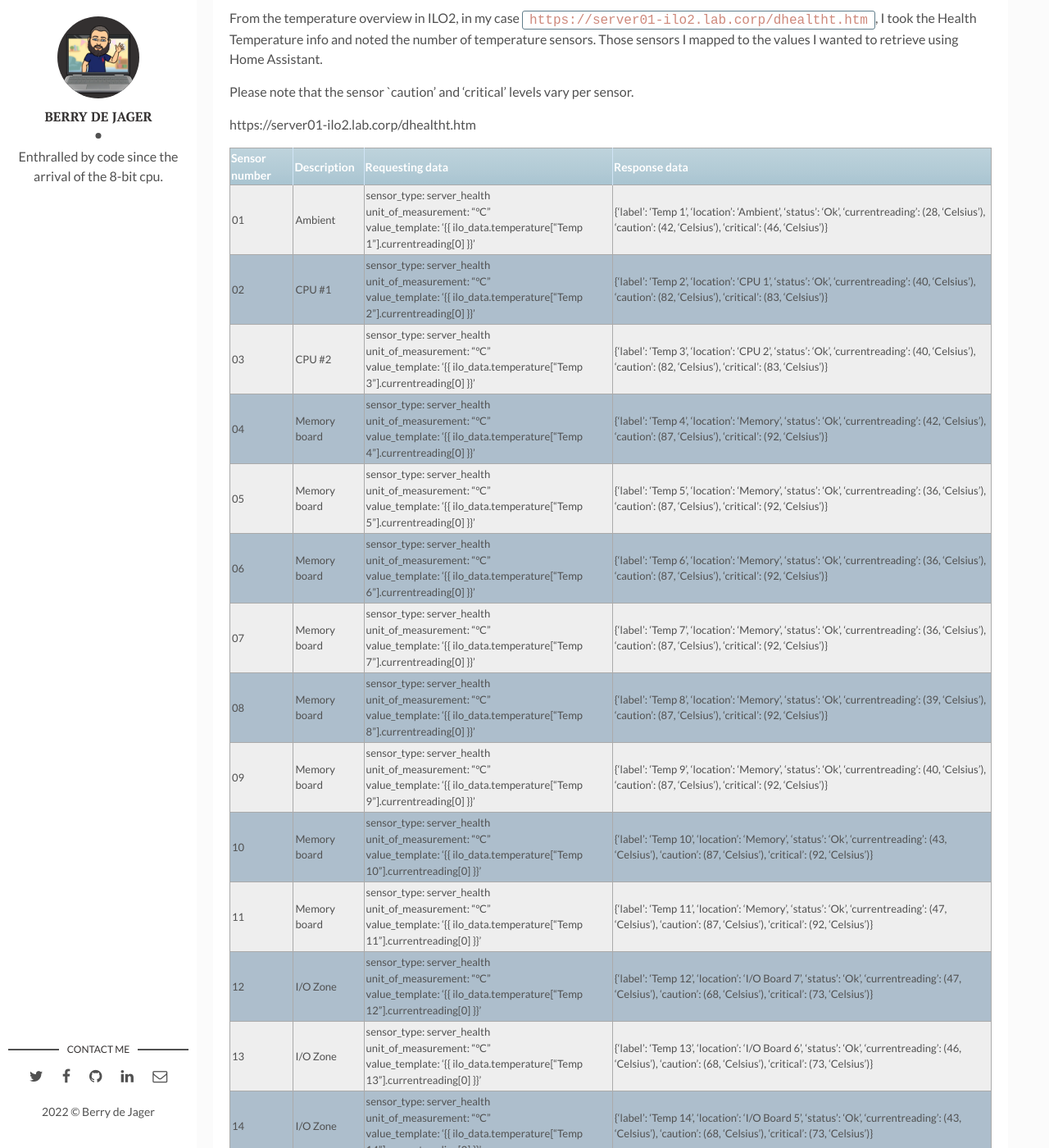
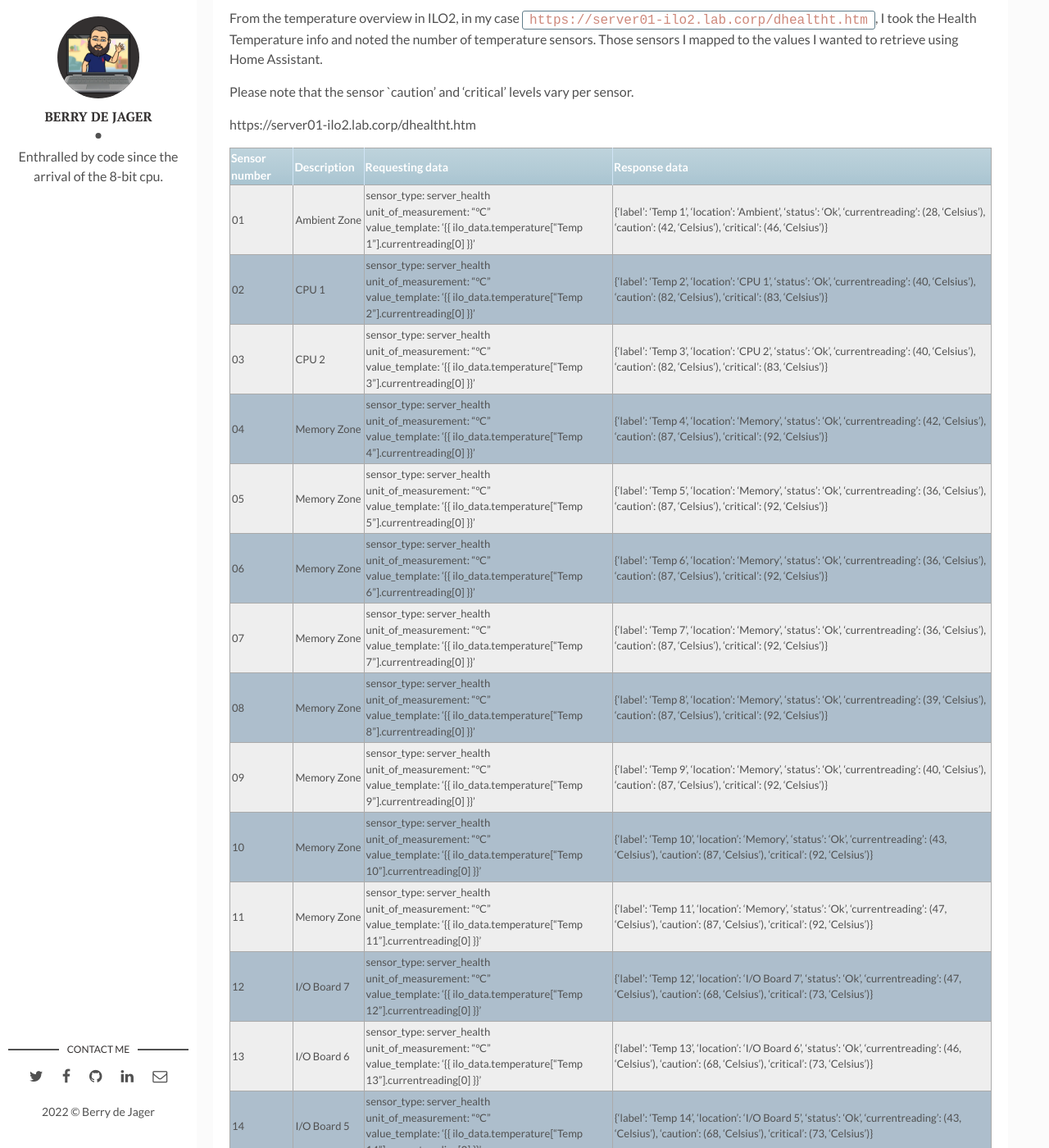
Before and after one commit to berrydejager/code, a Jekyll site: the page built from _posts/2022-04-26-Home-Assistant-iLO2.markdown, in a window 1280 px wide and 1400 px high, scrolled down 5750 px. Shown: the whole window at 82% size. Built offline with Jekyll 4.4.1, drawn with Linux system fonts in a browser that asks for light colours; some of the changed text lies outside the part shown.

Commit message:
Update 2022-04-26-Home-Assistant-iLO2.markdown

```diff
--- a/_posts/2022-04-26-Home-Assistant-iLO2.markdown
+++ b/_posts/2022-04-26-Home-Assistant-iLO2.markdown
@@ -241,30 +241,30 @@ https://server01-ilo2.lab.corp/dhealtht.htm
 {% raw %}
 | Sensor number | Description | Requesting data | Response data |
 | --- | --- | --- | --- |
-| 01 | Ambient | sensor_type: server_health<br />unit_of_measurement: "°C"<br />value_template: '{{ ilo_data.temperature["Temp 1"].currentreading[0] }}' | {'label': 'Temp 1', 'location': 'Ambient', 'status': 'Ok', 'currentreading': (28, 'Celsius'), 'caution': (42, 'Celsius'), 'critical': (46, 'Celsius')} |
-| 02 | CPU #1 | sensor_type: server_health<br />unit_of_measurement: "°C"<br />value_template: '{{ ilo_data.temperature["Temp 2"].currentreading[0] }}' | {'label': 'Temp 2', 'location': 'CPU 1', 'status': 'Ok', 'currentreading': (40, 'Celsius'), 'caution': (82, 'Celsius'), 'critical': (83, 'Celsius')} |
-| 03 | CPU #2 |sensor_type: server_health<br />unit_of_measurement: "°C"<br />value_template: '{{ ilo_data.temperature["Temp 3"].currentreading[0] }}' | {'label': 'Temp 3', 'location': 'CPU 2', 'status': 'Ok', 'currentreading': (40, 'Celsius'), 'caution': (82, 'Celsius'), 'critical': (83, 'Celsius')} |
-| 04 | Memory board | sensor_type: server_health<br />unit_of_measurement: "°C"<br />value_template: '{{ ilo_data.temperature["Temp 4"].currentreading[0] }}' | {'label': 'Temp 4', 'location': 'Memory', 'status': 'Ok', 'currentreading': (42, 'Celsius'), 'caution': (87, 'Celsius'), 'critical': (92, 'Celsius')} |
-| 05 | Memory board | sensor_type: server_health<br />unit_of_measurement: "°C"<br />value_template: '{{ ilo_data.temperature["Temp 5"].currentreading[0] }}' | {'label': 'Temp 5', 'location': 'Memory', 'status': 'Ok', 'currentreading': (36, 'Celsius'), 'caution': (87, 'Celsius'), 'critical': (92, 'Celsius')} |
-| 06 | Memory board | sensor_type: server_health<br />unit_of_measurement: "°C"<br />value_template: '{{ ilo_data.temperature["Temp 6"].currentreading[0] }}' | {'label': 'Temp 6', 'location': 'Memory', 'status': 'Ok', 'currentreading': (36, 'Celsius'), 'caution': (87, 'Celsius'), 'critical': (92, 'Celsius')} |
-| 07 | Memory board | sensor_type: server_health<br />unit_of_measurement: "°C"<br />value_template: '{{ ilo_data.temperature["Temp 7"].currentreading[0] }}' | {'label': 'Temp 7', 'location': 'Memory', 'status': 'Ok', 'currentreading': (36, 'Celsius'), 'caution': (87, 'Celsius'), 'critical': (92, 'Celsius')} |
-| 08 | Memory board | sensor_type: server_health<br />unit_of_measurement: "°C"<br />value_template: '{{ ilo_data.temperature["Temp 8"].currentreading[0] }}' | {'label': 'Temp 8', 'location': 'Memory', 'status': 'Ok', 'currentreading': (39, 'Celsius'), 'caution': (87, 'Celsius'), 'critical': (92, 'Celsius')} |
-| 09 | Memory board | sensor_type: server_health<br />unit_of_measurement: "°C"<br />value_template: '{{ ilo_data.temperature["Temp 9"].currentreading[0] }}' | {'label': 'Temp 9', 'location': 'Memory', 'status': 'Ok', 'currentreading': (40, 'Celsius'), 'caution': (87, 'Celsius'), 'critical': (92, 'Celsius')} |
-| 10 | Memory board | sensor_type: server_health<br />unit_of_measurement: "°C"<br />value_template: '{{ ilo_data.temperature["Temp 10"].currentreading[0] }}' | {'label': 'Temp 10', 'location': 'Memory', 'status': 'Ok', 'currentreading': (43, 'Celsius'), 'caution': (87, 'Celsius'), 'critical': (92, 'Celsius')} |
-| 11 | Memory board | sensor_type: server_health<br />unit_of_measurement: "°C"<br />value_template: '{{ ilo_data.temperature["Temp 11"].currentreading[0] }}' | {'label': 'Temp 11', 'location': 'Memory', 'status': 'Ok', 'currentreading': (47, 'Celsius'), 'caution': (87, 'Celsius'), 'critical': (92, 'Celsius')} |
-| 12 | I/O Zone | sensor_type: server_health<br />unit_of_measurement: "°C"<br />value_template: '{{ ilo_data.temperature["Temp 12"].currentreading[0] }}' | {'label': 'Temp 12', 'location': 'I/O Board 7', 'status': 'Ok', 'currentreading': (47, 'Celsius'), 'caution': (68, 'Celsius'), 'critical': (73, 'Celsius')} |
-| 13 | I/O Zone | sensor_type: server_health<br />unit_of_measurement: "°C"<br />value_template: '{{ ilo_data.temperature["Temp 13"].currentreading[0] }}' | {'label': 'Temp 13', 'location': 'I/O Board 6', 'status': 'Ok', 'currentreading': (46, 'Celsius'), 'caution': (68, 'Celsius'), 'critical': (73, 'Celsius')} |
-| 14 | I/O Zone | sensor_type: server_health<br />unit_of_measurement: "°C"<br />value_template: '{{ ilo_data.temperature["Temp 14"].currentreading[0] }}' | {'label': 'Temp 14', 'location': 'I/O Board 5', 'status': 'Ok', 'currentreading': (43, 'Celsius'), 'caution': (68, 'Celsius'), 'critical': (73, 'Celsius')} |
-| 15 | I/O Zone | sensor_type: server_health<br />unit_of_measurement: "°C"<br />value_template: '{{ ilo_data.temperature["Temp 15"].currentreading[0] }}' | {'label': 'Temp 15', 'location': 'I/O Board 4', 'status': 'Ok', 'currentreading': (41, 'Celsius'), 'caution': (68, 'Celsius'), 'critical': (73, 'Celsius')} |
-| 16 | I/O Zone | sensor_type: server_health<br />unit_of_measurement: "°C"<br />value_template: '{{ ilo_data.temperature["Temp 16"].currentreading[0] }}' | {'label': 'Temp 16', 'location': 'I/O Board 3', 'status': 'Ok', 'currentreading': (39, 'Celsius'), 'caution': (68, 'Celsius'), 'critical': (73, 'Celsius')} |
-| 17 | I/O Zone | sensor_type: server_health<br />unit_of_measurement: "°C"<br />value_template: '{{ ilo_data.temperature["Temp 17"].currentreading[0] }}' | {'label': 'Temp 17', 'location': 'I/O Board 2', 'status': 'Ok', 'currentreading': (37, 'Celsius'), 'caution': (68, 'Celsius'), 'critical': (73, 'Celsius')} |
-| 18 | I/O Zone | sensor_type: server_health<br />unit_of_measurement: "°C"<br />value_template: '{{ ilo_data.temperature["Temp 18"].currentreading[0] }}' | {'label': 'Temp 18', 'location': 'I/O Board 1', 'status': 'Ok', 'currentreading': (37, 'Celsius'), 'caution': (68, 'Celsius'), 'critical': (73, 'Celsius')} |
-| 19 | Processor Zone | sensor_type: server_health<br />unit_of_measurement: "°C"<br />value_template: '{{ ilo_data.temperature["Temp 19"].currentreading[0] }}' | {'label': 'Temp 19', 'location': 'CPU', 'status': 'Ok', 'currentreading': (35, 'Celsius'), 'caution': (87, 'Celsius'), 'critical': (92, 'Celsius')} |
+| 01 | Ambient Zone | sensor_type: server_health<br />unit_of_measurement: "°C"<br />value_template: '{{ ilo_data.temperature["Temp 1"].currentreading[0] }}' | {'label': 'Temp 1', 'location': 'Ambient', 'status': 'Ok', 'currentreading': (28, 'Celsius'), 'caution': (42, 'Celsius'), 'critical': (46, 'Celsius')} |
+| 02 | CPU 1 | sensor_type: server_health<br />unit_of_measurement: "°C"<br />value_template: '{{ ilo_data.temperature["Temp 2"].currentreading[0] }}' | {'label': 'Temp 2', 'location': 'CPU 1', 'status': 'Ok', 'currentreading': (40, 'Celsius'), 'caution': (82, 'Celsius'), 'critical': (83, 'Celsius')} |
+| 03 | CPU 2 |sensor_type: server_health<br />unit_of_measurement: "°C"<br />value_template: '{{ ilo_data.temperature["Temp 3"].currentreading[0] }}' | {'label': 'Temp 3', 'location': 'CPU 2', 'status': 'Ok', 'currentreading': (40, 'Celsius'), 'caution': (82, 'Celsius'), 'critical': (83, 'Celsius')} |
+| 04 | Memory Zone | sensor_type: server_health<br />unit_of_measurement: "°C"<br />value_template: '{{ ilo_data.temperature["Temp 4"].currentreading[0] }}' | {'label': 'Temp 4', 'location': 'Memory', 'status': 'Ok', 'currentreading': (42, 'Celsius'), 'caution': (87, 'Celsius'), 'critical': (92, 'Celsius')} |
+| 05 | Memory Zone | sensor_type: server_health<br />unit_of_measurement: "°C"<br />value_template: '{{ ilo_data.temperature["Temp 5"].currentreading[0] }}' | {'label': 'Temp 5', 'location': 'Memory', 'status': 'Ok', 'currentreading': (36, 'Celsius'), 'caution': (87, 'Celsius'), 'critical': (92, 'Celsius')} |
+| 06 | Memory Zone | sensor_type: server_health<br />unit_of_measurement: "°C"<br />value_template: '{{ ilo_data.temperature["Temp 6"].currentreading[0] }}' | {'label': 'Temp 6', 'location': 'Memory', 'status': 'Ok', 'currentreading': (36, 'Celsius'), 'caution': (87, 'Celsius'), 'critical': (92, 'Celsius')} |
+| 07 | Memory Zone | sensor_type: server_health<br />unit_of_measurement: "°C"<br />value_template: '{{ ilo_data.temperature["Temp 7"].currentreading[0] }}' | {'label': 'Temp 7', 'location': 'Memory', 'status': 'Ok', 'currentreading': (36, 'Celsius'), 'caution': (87, 'Celsius'), 'critical': (92, 'Celsius')} |
+| 08 | Memory Zone | sensor_type: server_health<br />unit_of_measurement: "°C"<br />value_template: '{{ ilo_data.temperature["Temp 8"].currentreading[0] }}' | {'label': 'Temp 8', 'location': 'Memory', 'status': 'Ok', 'currentreading': (39, 'Celsius'), 'caution': (87, 'Celsius'), 'critical': (92, 'Celsius')} |
+| 09 | Memory Zone | sensor_type: server_health<br />unit_of_measurement: "°C"<br />value_template: '{{ ilo_data.temperature["Temp 9"].currentreading[0] }}' | {'label': 'Temp 9', 'location': 'Memory', 'status': 'Ok', 'currentreading': (40, 'Celsius'), 'caution': (87, 'Celsius'), 'critical': (92, 'Celsius')} |
+| 10 | Memory Zone | sensor_type: server_health<br />unit_of_measurement: "°C"<br />value_template: '{{ ilo_data.temperature["Temp 10"].currentreading[0] }}' | {'label': 'Temp 10', 'location': 'Memory', 'status': 'Ok', 'currentreading': (43, 'Celsius'), 'caution': (87, 'Celsius'), 'critical': (92, 'Celsius')} |
+| 11 | Memory Zone | sensor_type: server_health<br />unit_of_measurement: "°C"<br />value_template: '{{ ilo_data.temperature["Temp 11"].currentreading[0] }}' | {'label': 'Temp 11', 'location': 'Memory', 'status': 'Ok', 'currentreading': (47, 'Celsius'), 'caution': (87, 'Celsius'), 'critical': (92, 'Celsius')} |
+| 12 | I/O Board 7 | sensor_type: server_health<br />unit_of_measurement: "°C"<br />value_template: '{{ ilo_data.temperature["Temp 12"].currentreading[0] }}' | {'label': 'Temp 12', 'location': 'I/O Board 7', 'status': 'Ok', 'currentreading': (47, 'Celsius'), 'caution': (68, 'Celsius'), 'critical': (73, 'Celsius')} |
+| 13 | I/O Board 6 | sensor_type: server_health<br />unit_of_measurement: "°C"<br />value_template: '{{ ilo_data.temperature["Temp 13"].currentreading[0] }}' | {'label': 'Temp 13', 'location': 'I/O Board 6', 'status': 'Ok', 'currentreading': (46, 'Celsius'), 'caution': (68, 'Celsius'), 'critical': (73, 'Celsius')} |
+| 14 | I/O Board 5 | sensor_type: server_health<br />unit_of_measurement: "°C"<br />value_template: '{{ ilo_data.temperature["Temp 14"].currentreading[0] }}' | {'label': 'Temp 14', 'location': 'I/O Board 5', 'status': 'Ok', 'currentreading': (43, 'Celsius'), 'caution': (68, 'Celsius'), 'critical': (73, 'Celsius')} |
+| 15 | I/O Board 4 | sensor_type: server_health<br />unit_of_measurement: "°C"<br />value_template: '{{ ilo_data.temperature["Temp 15"].currentreading[0] }}' | {'label': 'Temp 15', 'location': 'I/O Board 4', 'status': 'Ok', 'currentreading': (41, 'Celsius'), 'caution': (68, 'Celsius'), 'critical': (73, 'Celsius')} |
+| 16 | I/O Board 3 | sensor_type: server_health<br />unit_of_measurement: "°C"<br />value_template: '{{ ilo_data.temperature["Temp 16"].currentreading[0] }}' | {'label': 'Temp 16', 'location': 'I/O Board 3', 'status': 'Ok', 'currentreading': (39, 'Celsius'), 'caution': (68, 'Celsius'), 'critical': (73, 'Celsius')} |
+| 17 | I/O Board 2 | sensor_type: server_health<br />unit_of_measurement: "°C"<br />value_template: '{{ ilo_data.temperature["Temp 17"].currentreading[0] }}' | {'label': 'Temp 17', 'location': 'I/O Board 2', 'status': 'Ok', 'currentreading': (37, 'Celsius'), 'caution': (68, 'Celsius'), 'critical': (73, 'Celsius')} |
+| 18 | I/O Board 1 | sensor_type: server_health<br />unit_of_measurement: "°C"<br />value_template: '{{ ilo_data.temperature["Temp 18"].currentreading[0] }}' | {'label': 'Temp 18', 'location': 'I/O Board 1', 'status': 'Ok', 'currentreading': (37, 'Celsius'), 'caution': (68, 'Celsius'), 'critical': (73, 'Celsius')} |
+| 19 | CPU Zone | sensor_type: server_health<br />unit_of_measurement: "°C"<br />value_template: '{{ ilo_data.temperature["Temp 19"].currentreading[0] }}' | {'label': 'Temp 19', 'location': 'CPU', 'status': 'Ok', 'currentreading': (35, 'Celsius'), 'caution': (87, 'Celsius'), 'critical': (92, 'Celsius')} |
 | 20 | Memory Board | sensor_type: server_health<br />unit_of_measurement: "°C"<br />value_template: '{{ ilo_data.temperature["Temp 20"].currentreading[0] }}' | {'label': 'Temp 20', 'location': 'Memory', 'status': 'Ok', 'currentreading': (38, 'Celsius'), 'caution': (87, 'Celsius'), 'critical': (92, 'Celsius')} |
 | 21 | SCSI BackPlane | sensor_type: server_health<br />unit_of_measurement: "°C"<br />value_template: '{{ ilo_data.temperature["Temp 21"].currentreading[0] }}' | {'label': 'Temp 21', 'location': 'Storage', 'status': 'Ok', 'currentreading': (35, 'Celsius'), 'caution': (60, 'Celsius'), 'critical': (65, 'Celsius')} |
-| 22 | System Board | sensor_type: server_health<br />unit_of_measurement: "°C"<br />value_template: '{{ ilo_data.temperature["Temp 22"].currentreading[0] }}' | {'label': 'Temp 22', 'location': 'System', 'status': 'Ok', 'currentreading': (69, 'Celsius'), 'caution': (110, 'Celsius'), 'critical': (115, 'Celsius')} |
-| 23 | System Board | sensor_type: server_health<br />unit_of_measurement: "°C"<br />value_template: '{{ ilo_data.temperature["Temp 23"].currentreading[0] }}' | {'label': 'Temp 23', 'location': 'System', 'status': 'Ok', 'currentreading': (46, 'Celsius'), 'caution': (87, 'Celsius'), 'critical': (92, 'Celsius')} |
-| 24 | System Board | sensor_type: server_health<br />unit_of_measurement: "°C"<br />value_template: '{{ ilo_data.temperature["Temp 24"].currentreading[0] }}' | {'label': 'Temp 24', 'location': 'System', 'status': 'Ok', 'currentreading': (49, 'Celsius'), 'caution': (87, 'Celsius'), 'critical': (92, 'Celsius')} |
+| 22 | System Zone | sensor_type: server_health<br />unit_of_measurement: "°C"<br />value_template: '{{ ilo_data.temperature["Temp 22"].currentreading[0] }}' | {'label': 'Temp 22', 'location': 'System', 'status': 'Ok', 'currentreading': (69, 'Celsius'), 'caution': (110, 'Celsius'), 'critical': (115, 'Celsius')} |
+| 23 | System Zone | sensor_type: server_health<br />unit_of_measurement: "°C"<br />value_template: '{{ ilo_data.temperature["Temp 23"].currentreading[0] }}' | {'label': 'Temp 23', 'location': 'System', 'status': 'Ok', 'currentreading': (46, 'Celsius'), 'caution': (87, 'Celsius'), 'critical': (92, 'Celsius')} |
+| 24 | System Zone | sensor_type: server_health<br />unit_of_measurement: "°C"<br />value_template: '{{ ilo_data.temperature["Temp 24"].currentreading[0] }}' | {'label': 'Temp 24', 'location': 'System', 'status': 'Ok', 'currentreading': (49, 'Celsius'), 'caution': (87, 'Celsius'), 'critical': (92, 'Celsius')} |
 {% endraw %}
 
 Again, I extracted the values to get some sensible data into the HASS dashboard. I didn't take every measurement in account as this dramatically increases the time needed to harvest the information.
```
